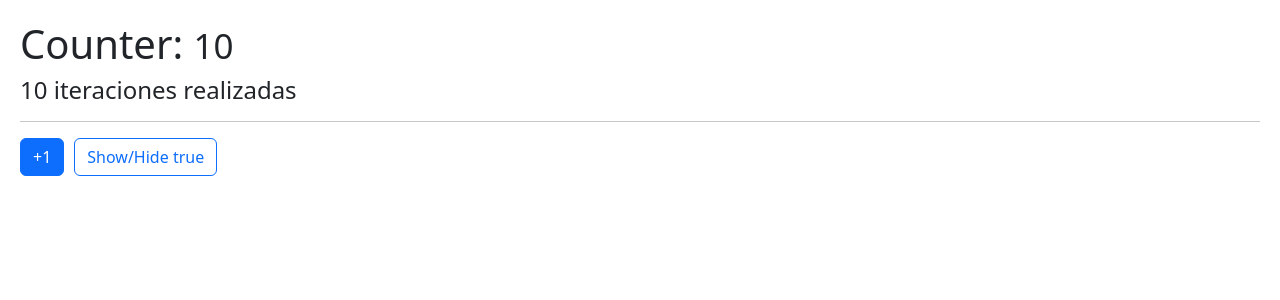
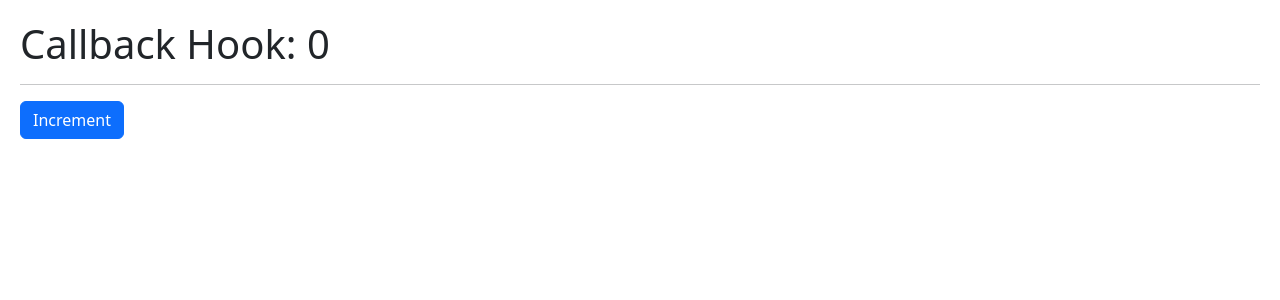
Before and after one commit to susigith/HooksApp, a React (Vite) app: page / in a window 1280 px wide. Shown: the top 300 px of the page. Built offline with nearby package versions, Linux system fonts and the light colour scheme.

Commit message:
useCallback Hook

```diff
--- /dev/null
+++ b/src/06-memos/CallbackHook.jsx
@@ -0,0 +1,26 @@
+import { useCallback, useEffect, useState } from 'react';
+import { ShowIncrement } from './ShowIncrement';
+
+export const CallbackHook = () => {
+  const [counter, setCounter] = useState(0);
+
+  const incrementFather = useCallback(() => {
+    setCounter((counter) => counter + 1);
+  }, []);
+
+  //   useEffect(() => {
+  //     incrementFather();
+  //   }, [incrementFather]);
+
+  //   const incrementFather = () => {
+  //     setCounter(counter + 1);
+  //   };
+
+  return (
+    <>
+      <h1>Callback Hook: {counter} </h1>
+      <hr />
+      <ShowIncrement increment={incrementFather} />
+    </>
+  );
+};
--- /dev/null
+++ b/src/06-memos/ShowIncrement.jsx
@@ -0,0 +1,11 @@
+import React from 'react';
+
+export const ShowIncrement = React.memo(({ increment }) => {
+  console.log('Me volvi a generar :(');
+
+  return (
+    <button className='btn btn-primary' onClick={() => increment()}>
+      Increment
+    </button>
+  );
+});
--- a/src/main.jsx
+++ b/src/main.jsx
@@ -9,7 +9,8 @@ import ReactDOM from 'react-dom/client';
 // import { FocusScreen } from './04-useRef/FocusScreen';
 // import { Layout } from './05-useLayoutEffect/Layout';
 // import { Memorize } from './06-memos/Memorize';
-import { MemoHook } from './06-memos/MemoHook';
+// import { MemoHook } from './06-memos/MemoHook';
+import { CallbackHook } from './06-memos/CallbackHook';
 
 import './index.css';
 
@@ -24,6 +25,7 @@ ReactDOM.createRoot(document.getElementById('root')).render(
   // <FocusScreen />
   // <Layout />
   // <Memorize />
-  <MemoHook />
+  // <MemoHook />
+  <CallbackHook />
   // </React.StrictMode>
 );
```
